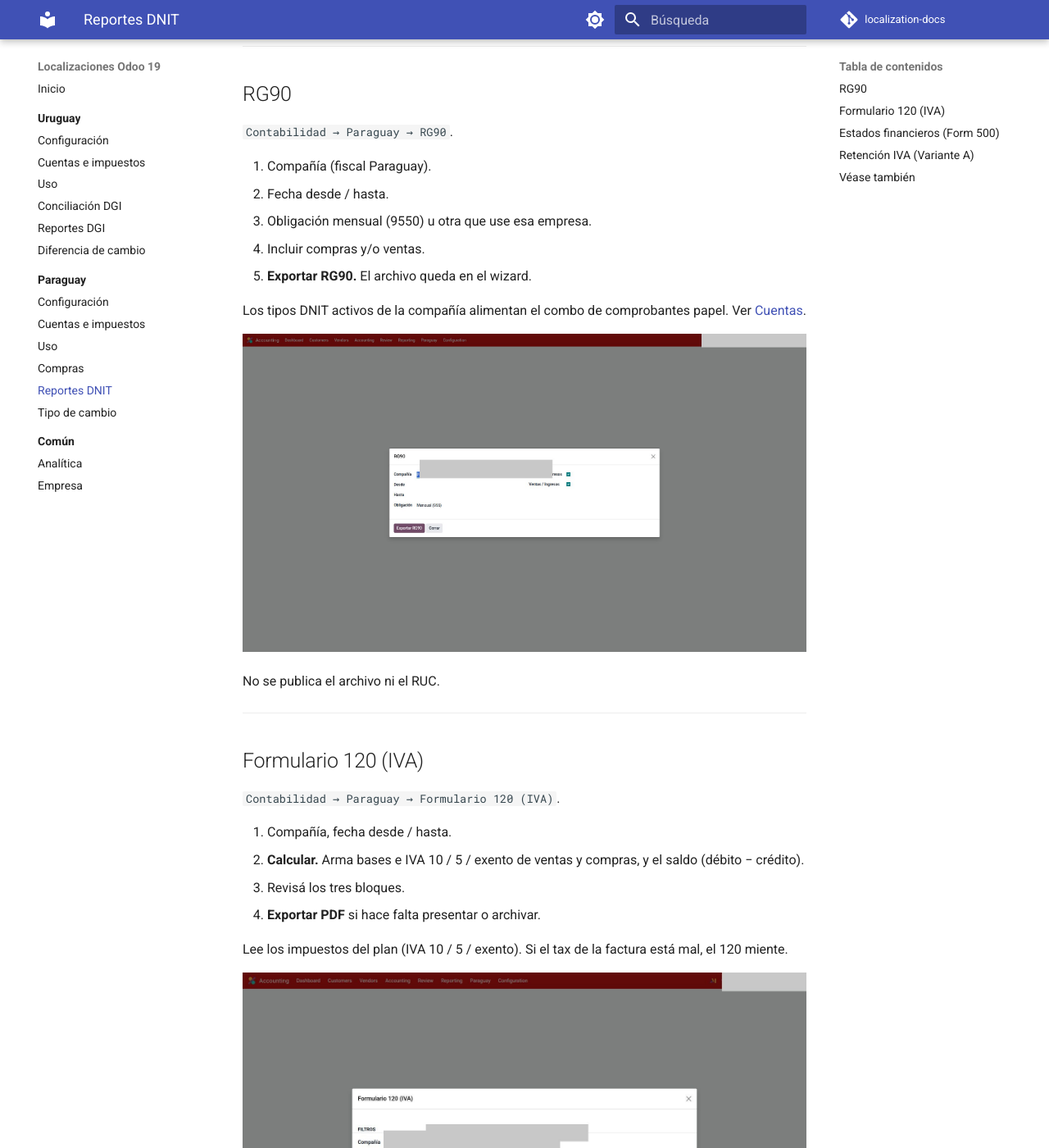
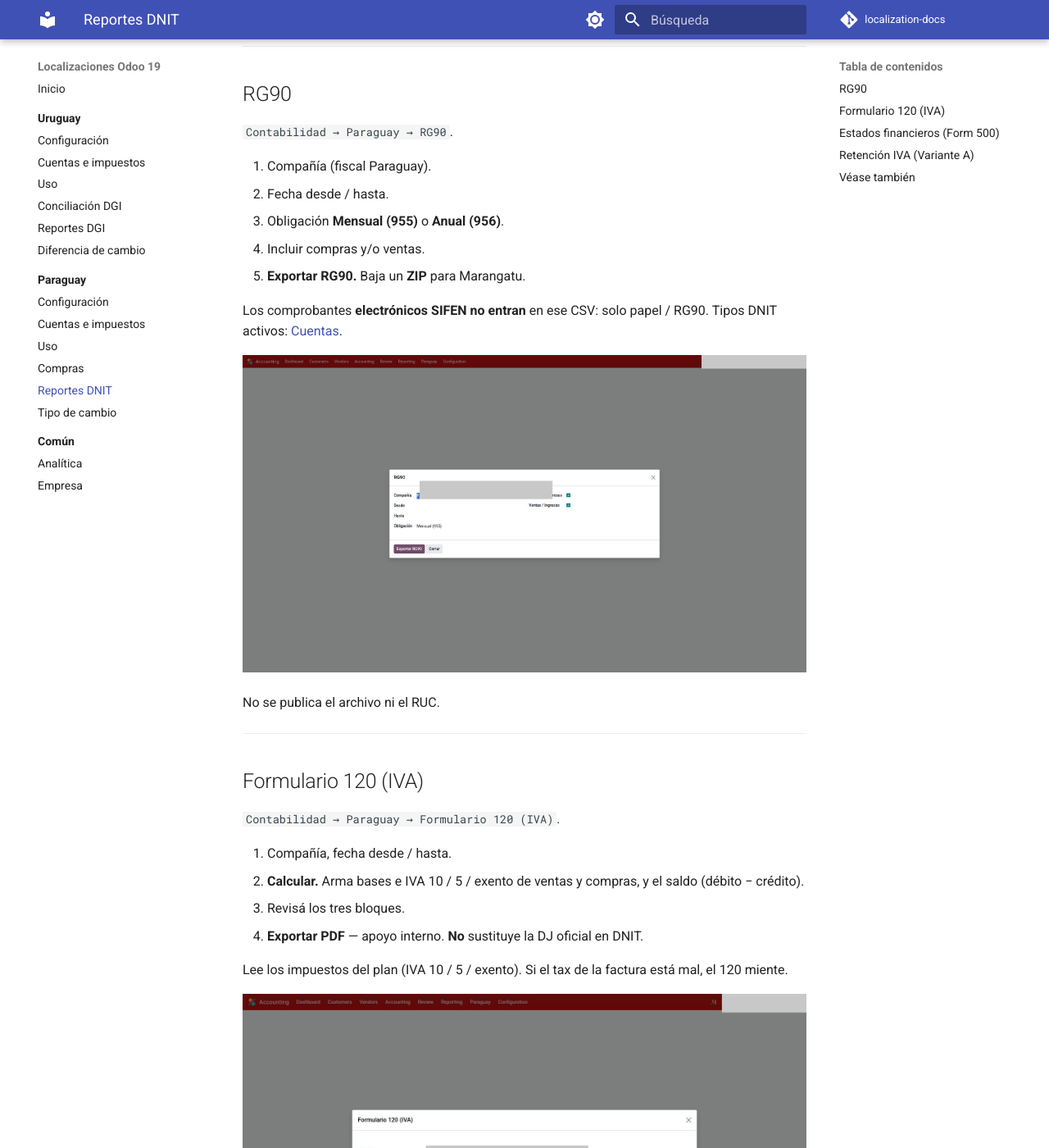
Before and after one commit to Pabloolano/localization-docs, an MkDocs documentation site: the page built from docs/paraguay/reportes.md, in a window 1280 px wide and 1400 px high, scrolled down 440 px. Shown: the whole window at 82% size. Built offline with MkDocs 1.6.1 and Material for MkDocs 9.7.7, drawn with Linux system fonts in a browser that asks for light colours; comment, search, counter and statistics services are not loaded.

Commit message:
docs: corregir obligación RG90, alcance analítica y reversión PY
Ajustes del relevamiento de los módulos: 955/956 y ZIP RG90, PDF 120 no oficial, SO/PO globales, token de 6 dígitos, y reversión IRE al 1/1.

Co-authored-by: Cursor <cursoragent@cursor.com>

```diff
--- a/docs/paraguay/reportes.md
+++ b/docs/paraguay/reportes.md
@@ -14,11 +14,11 @@ Módulo `l10n_py_tax_reports`. Wizards **por compañía**: no mezclan saldos ent
 
 1. Compañía (fiscal Paraguay).
 2. Fecha desde / hasta.
-3. Obligación mensual (9550) u otra que use esa empresa.
+3. Obligación **Mensual (955)** o **Anual (956)**.
 4. Incluir compras y/o ventas.
-5. **Exportar RG90.** El archivo queda en el wizard.
+5. **Exportar RG90.** Baja un **ZIP** para Marangatu.
 
-Los tipos DNIT activos de la compañía alimentan el combo de comprobantes papel. Ver [Cuentas](cuentas.md).
+Los comprobantes **electrónicos SIFEN no entran** en ese CSV: solo papel / RG90. Tipos DNIT activos: [Cuentas](cuentas.md).
 
 ![Wizard RG90](img/odoo-rg90.jpg)
 
@@ -33,7 +33,7 @@ No se publica el archivo ni el RUC.
 1. Compañía, fecha desde / hasta.
 2. **Calcular.** Arma bases e IVA 10 / 5 / exento de ventas y compras, y el saldo (débito − crédito).
 3. Revisá los tres bloques.
-4. **Exportar PDF** si hace falta presentar o archivar.
+4. **Exportar PDF** — apoyo interno. **No** sustituye la DJ oficial en DNIT.
 
 Lee los impuestos del plan (IVA 10 / 5 / exento). Si el tax de la factura está mal, el 120 miente.
 
```
Also changed, not shown: docs/comun/analitica.md (+9 -8 lines), docs/paraguay/tipo-cambio.md (+4 -3 lines), docs/uruguay/diferencia-cambio.md (+1 -1 lines), docs/uruguay/reportes.md (+1 -1 lines).
